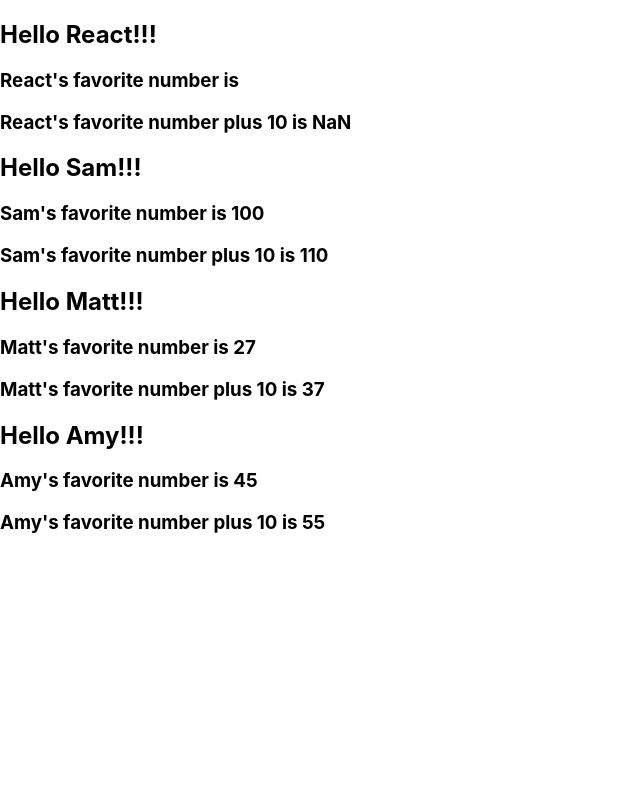
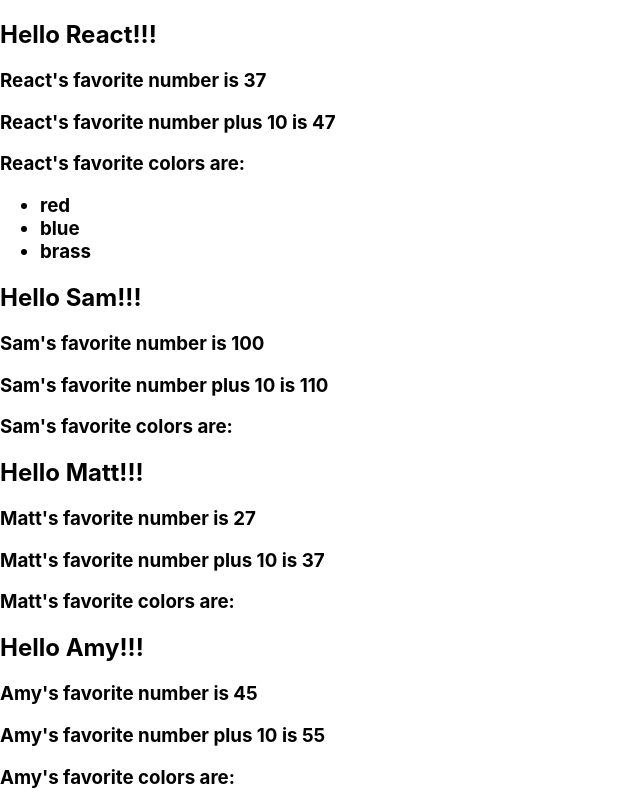
Before and after one commit to PaugelS20/week5app, a React (Create React App) app: page / in a window 1280 px wide. Shown: the whole page, without its empty margins (0-640 px from the left). Built offline with nearby package versions, Linux system fonts and the light colour scheme.

Commit message:
added favoriteColors
did a boolean short circuit

```diff
--- a/src/App.js
+++ b/src/App.js
@@ -4,7 +4,7 @@
 const App = () => {
   return (
   <>
-      <Greeting name="React"/>
+      <Greeting name="React" favoriteNumber={37} favoriteColors={["red","blue","brass"]}/>
       <Greeting name="Sam" favoriteNumber={100}/>
       <Greeting name="Matt" favoriteNumber={27}/>
       <Greeting name="Amy" favoriteNumber={45}/>
--- a/src/Greeting.js
+++ b/src/Greeting.js
@@ -15,6 +15,12 @@
             {props.name}'s favorite number plus 10 is { props.favoriteNumber + 10 }
         </h3>
 
+        <h3>
+            {props.name}'s favorite colors are:
+            <ul>
+                {props.favoriteColors && props.favoriteColors.map(color => <li>{ color }</li>)}
+            </ul>
+        </h3>
     </>
   );
 };
```
